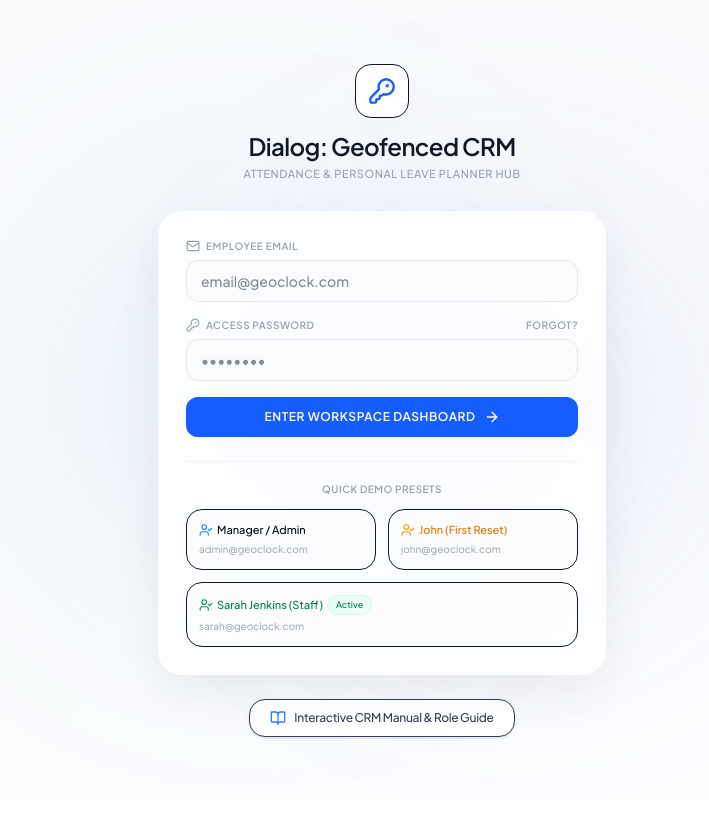
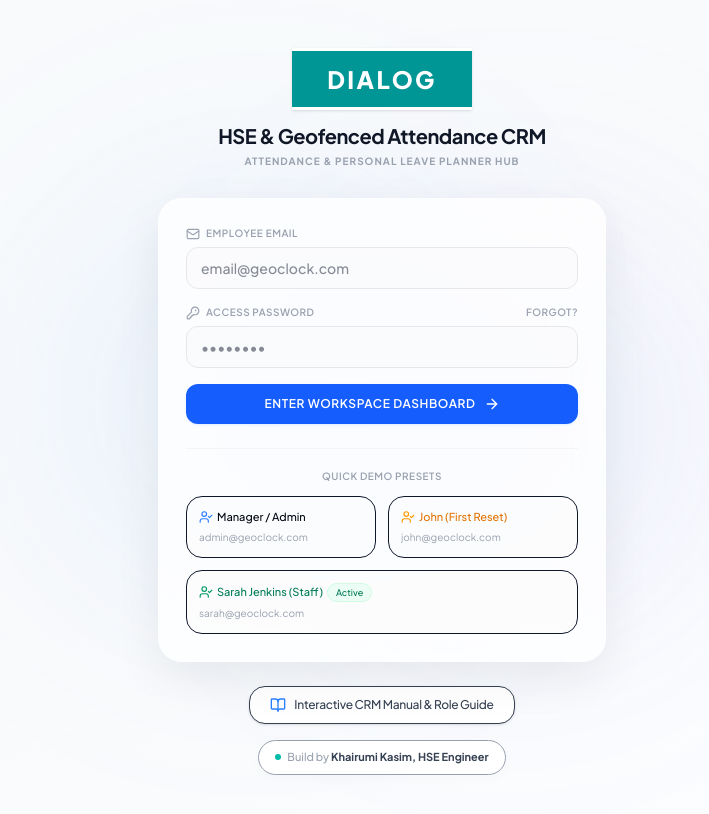
Before and after one commit to Wnhmdzm/Dialog-GCRM, a React (Vite) app: page / in a window 1280 px wide. Shown: the top 814 px of the page, without its empty margins (258-967 px from the left). Built offline with nearby package versions, Linux system fonts and the light colour scheme; no server answers; the database is empty.

Commit message:
feat: implement centralized Dialog branding
Introduce a reusable DialogLogo component and apply it across the login and sidebar views. Add a persistent page footer to the main application shell and update the Firebase schema to include secure password storage definitions.

```diff
--- a/firebase-blueprint.json
+++ b/firebase-blueprint.json
@@ -109,6 +109,15 @@
         "sick": { "type": "number", "description": "Remaining sick leave days." }
       },
       "required": ["userId", "userName", "annual", "emergency", "sick"]
+    },
+    "Password": {
+      "title": "Password",
+      "description": "User authentication credentials mapping.",
+      "type": "object",
+      "properties": {
+        "password": { "type": "string", "description": "Plaintext or hashed password secret." }
+      },
+      "required": ["password"]
     }
   },
   "firestore": {
@@ -139,6 +148,10 @@
     "/leaveQuotas/{quotaId}": {
       "schema": "LeaveQuota",
       "description": "Individual leave quota allocations."
+    },
+    "/passwords/{userId}": {
+      "schema": "Password",
+      "description": "User credential passwords stored securely by user ID."
     }
   }
 }
--- a/src/App.tsx
+++ b/src/App.tsx
@@ -269,8 +269,19 @@ export default function App() {
         )}
 
         {/* MAIN BODY AREA */}
-        <div className="flex-1 p-6 overflow-y-auto max-w-[1400px] w-full mx-auto">
-          {renderActiveScreen()}
+        <div className="flex-1 p-6 overflow-y-auto max-w-[1400px] w-full mx-auto flex flex-col justify-between">
+          <div className="flex-1">
+            {renderActiveScreen()}
+          </div>
+
+          {/* Page Footer */}
+          <footer className="mt-12 pt-6 border-t border-gray-250 flex flex-col sm:flex-row items-center justify-between gap-4 text-[11px] text-gray-400 font-medium">
+            <span>&copy; {new Date().getFullYear()} DIALOG Group. All rights reserved.</span>
+            <div className="flex items-center gap-1.5 bg-white border border-gray-200 px-3 py-1 rounded-full shadow-xs">
+              <span className="w-1.5 h-1.5 rounded-full bg-teal-500 animate-pulse"></span>
+              <span>Build by <strong className="text-slate-800 font-bold">Khairumi Kasim, HSE Engineer</strong></span>
+            </div>
+          </footer>
         </div>
 
       </main>
--- /dev/null
+++ b/src/components/DialogLogo.tsx
@@ -0,0 +1,34 @@
+import React from 'react';
+
+interface DialogLogoProps {
+  className?: string;
+  size?: 'sm' | 'md' | 'lg';
+}
+
+export default function DialogLogo({ className = '', size = 'md' }: DialogLogoProps) {
+  // Define width/height/padding options based on size
+  const sizeClasses = {
+    sm: 'px-4 py-2 text-sm tracking-wider font-extrabold border-y-2',
+    md: 'px-6 py-2 text-lg tracking-widest font-black border-y-2',
+    lg: 'px-8 py-3 text-2xl tracking-widest font-black border-y-[3px]',
+  };
+
+  return (
+    <div className={`inline-flex items-center justify-center ${className}`}>
+      {/*
+        DIALOG Corporate Logo:
+        Teal background (#009696 / rgb(0,150,150)),
+        centered bold white text,
+        with parallel horizontal white lines top and bottom.
+      */}
+      <div
+        className={`bg-[#009696] text-white font-sans ${sizeClasses[size]} border-white uppercase select-none text-center shadow-sm flex items-center justify-center`}
+        style={{
+          minWidth: size === 'sm' ? '100px' : size === 'lg' ? '180px' : '140px',
+        }}
+      >
+        DIALOG
+      </div>
+    </div>
+  );
+}
--- a/src/components/Login.tsx
+++ b/src/components/Login.tsx
@@ -2,6 +2,7 @@ import React, { useState } from 'react';
 import { Store } from '../utils/store';
 import { User } from '../types';
 import { KeyRound, Mail, ShieldAlert, ArrowRight, CheckCircle2, UserCheck, RefreshCw, BookOpen, X, Monitor, UserPlus, FileText } from 'lucide-react';
+import DialogLogo from './DialogLogo';
 
 interface LoginProps {
   onLoginSuccess: (user: User) => void;
@@ -236,14 +237,14 @@ export default function Login({ onLoginSuccess, overrideResetUserId, onClearOver
 
       <div className="w-full max-w-md relative z-10 py-8">
         {/* Top Branding Header */}
-        <div className="text-center mb-8">
-          <div className="inline-flex items-center justify-center p-3 bg-white border border-gray-150 rounded-2xl mb-4 shadow-[0_8px_30px_rgb(0,0,0,0.02)]">
-            <KeyRound className="h-7 w-7 text-blue-600" />
+        <div className="text-center mb-8 flex flex-col items-center">
+          <div className="mb-4">
+            <DialogLogo size="lg" />
           </div>
-          <h1 className="text-2xl font-semibold tracking-tight text-gray-900 leading-none">
-            Dialog: Geofenced CRM
+          <h1 className="text-xl font-bold tracking-tight text-gray-900 leading-none">
+            HSE & Geofenced Attendance CRM
           </h1>
-          <p className="text-gray-400 text-[11px] mt-2.5 font-medium uppercase tracking-wider leading-none">Attendance & Personal Leave Planner Hub</p>
+          <p className="text-gray-400 text-[10px] mt-2.5 font-bold uppercase tracking-widest leading-none">Attendance & Personal Leave Planner Hub</p>
         </div>
 
         {/* --- FLOW A: PASSWORD RESET FROM ADMIN LINK --- */}
@@ -532,7 +533,7 @@ export default function Login({ onLoginSuccess, overrideResetUserId, onClearOver
         )}
 
         {/* Floating manual button below the container */}
-        <div className="text-center mt-6">
+        <div className="text-center mt-6 flex flex-col items-center gap-4">
           <button
             type="button"
             onClick={() => setIsManualOpen(true)}
@@ -541,6 +542,12 @@ export default function Login({ onLoginSuccess, overrideResetUserId, onClearOver
             <BookOpen className="h-4 w-4 text-blue-500 shrink-0" />
             <span>Interactive CRM Manual & Role Guide</span>
           </button>
+
+          {/* Developer Credit */}
+          <div className="inline-flex items-center gap-1.5 bg-white border border-gray-150 px-4 py-2 rounded-full shadow-[0_4px_12px_rgba(0,0,0,0.02)] text-[11px] text-gray-400 font-medium">
+            <span className="w-1.5 h-1.5 rounded-full bg-teal-500"></span>
+            <span>Build by <strong className="text-gray-700 font-bold">Khairumi Kasim, HSE Engineer</strong></span>
+          </div>
         </div>
       </div>
 
--- a/src/components/Sidebar.tsx
+++ b/src/components/Sidebar.tsx
@@ -1,6 +1,7 @@
 import React from 'react';
 import { User } from '../types';
 import { LayoutDashboard, Clock, MapPin, Users, FileBarChart2, ShieldAlert, Mail, LogOut, Shield, Calendar } from 'lucide-react';
+import DialogLogo from './DialogLogo';
 
 interface SidebarProps {
   currentUser: User;
@@ -84,14 +85,15 @@ export default function Sidebar({
     }`}>
 
       {/* Branding and Title */}
-      <div className="mb-6 flex items-center shrink-0 min-w-[200px] text-left">
-        <div className="flex items-center gap-2 px-1">
-          <span className="relative flex h-2 w-2">
-            <span className="animate-ping absolute inline-flex h-full w-full rounded-full bg-blue-500 opacity-75"></span>
-            <span className="relative inline-flex rounded-full h-2 w-2 bg-blue-600"></span>
+      <div className="mb-6 flex flex-col gap-1.5 shrink-0 min-w-[200px] text-left px-1">
+        <DialogLogo size="sm" className="justify-start" />
+        <div className="flex items-center gap-1.5 mt-1">
+          <span className="relative flex h-1.5 w-1.5">
+            <span className="animate-ping absolute inline-flex h-full w-full rounded-full bg-teal-500 opacity-75"></span>
+            <span className="relative inline-flex rounded-full h-1.5 w-1.5 bg-teal-600"></span>
           </span>
-          <span className="font-semibold text-gray-900 tracking-tight text-xs uppercase whitespace-nowrap">
-            Dialog CRM
+          <span className="text-[10px] text-gray-500 font-bold uppercase tracking-wider">
+            Attendance & CRM Hub
           </span>
         </div>
       </div>
@@ -153,7 +155,7 @@ export default function Sidebar({
       </nav>
 
       {/* Footer log out action */}
-      <div className="mt-auto pt-4 border-t border-gray-200/60 text-left">
+      <div className="mt-auto pt-4 border-t border-gray-200/60 text-left space-y-3">
         <button
           onClick={onLogout}
           className="w-full flex items-center gap-3 px-3.5 py-2.5 rounded-xl text-xs font-medium text-gray-500 hover:bg-rose-50 hover:text-rose-600 transition-all"
@@ -161,6 +163,11 @@ export default function Sidebar({
           <LogOut className="h-4 w-4 text-gray-400 group-hover:text-rose-600" />
           <span>Disconnect CRM</span>
         </button>
+
+        <div className="px-2.5 py-2 bg-white/45 border border-gray-200/40 rounded-xl text-[10px] text-gray-400 leading-normal font-medium">
+          <span className="block font-bold text-gray-500 uppercase tracking-wide text-[8px] mb-0.5">App Developer</span>
+          Build by <span className="text-gray-700 font-bold block">Khairumi Kasim, HSE Engineer</span>
+        </div>
       </div>
 
     </aside>
```
Also changed, not shown: 1 other file (tests, documents, lock files or other folders).
